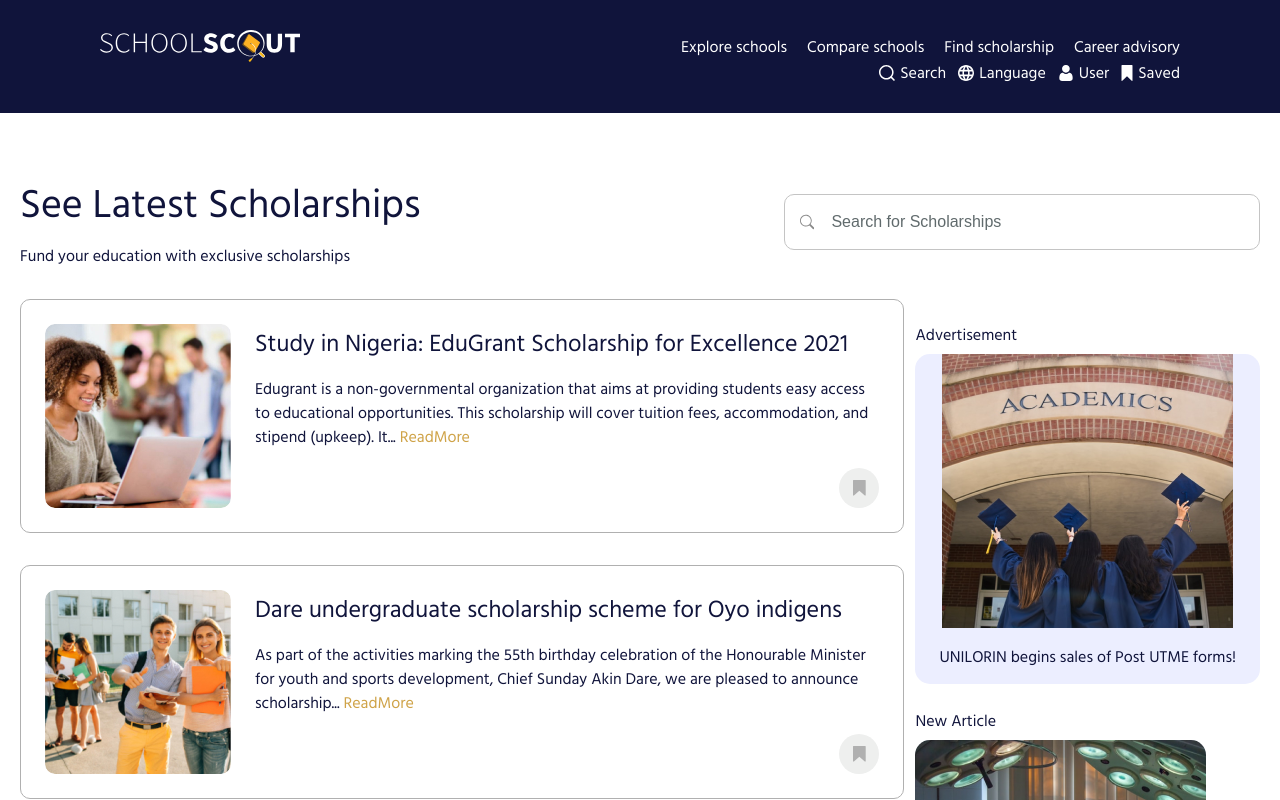
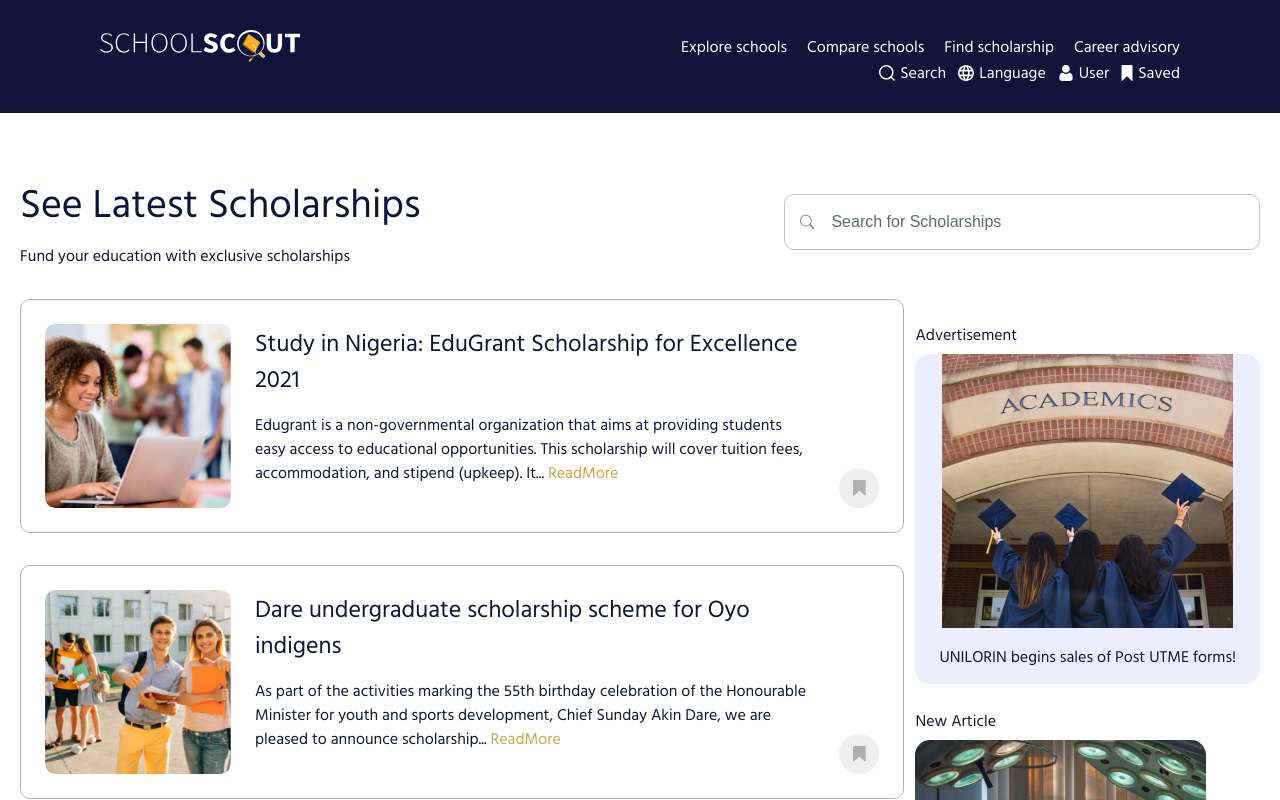
Before and after one commit to CDiala/school-finder, a React (Create React App) app in the folder client/: page / in a window 1280 px wide. Shown: the top 800 px of the page. Built offline with nearby package versions, Linux system fonts and the light colour scheme.

Commit message:
fix: Restructure the extra-large-card component

```diff
--- a/client/src/components/shared/ExtraLargeCard/ExtraLargeCard.js
+++ b/client/src/components/shared/ExtraLargeCard/ExtraLargeCard.js
@@ -29,13 +29,9 @@ const ExtraLargeCard = ({
             {readMore}
           </p>
         </div>
-        <div className="xl-card-footer">
-          <p>
-            <time dateTime={dateTime}>{date}</time>
-          </p>
-          <div className="bookmark">{bookmark}</div>
-        </div>
+        <time dateTime={dateTime}>{date}</time>
       </div>
+      <div className="bookmark">{bookmark}</div>
     </div>
   );
 };
```
